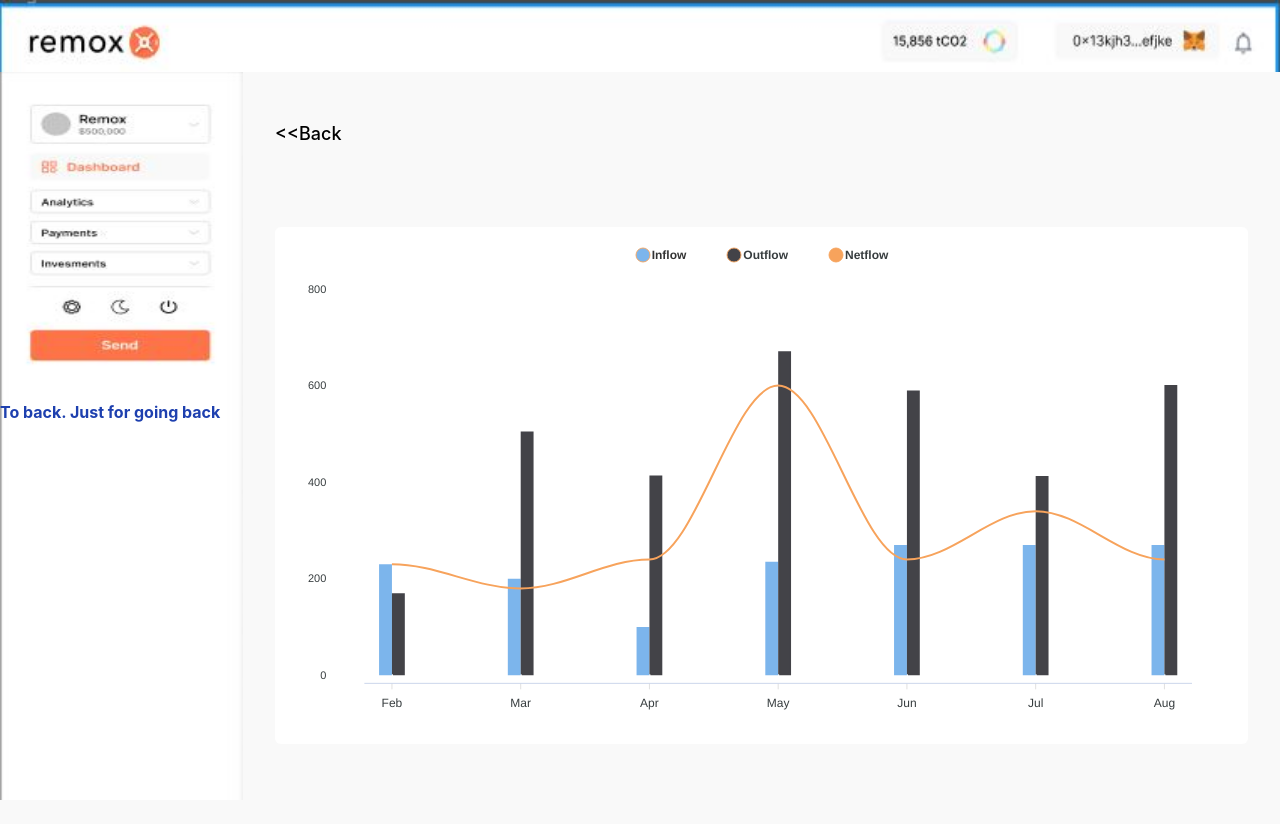
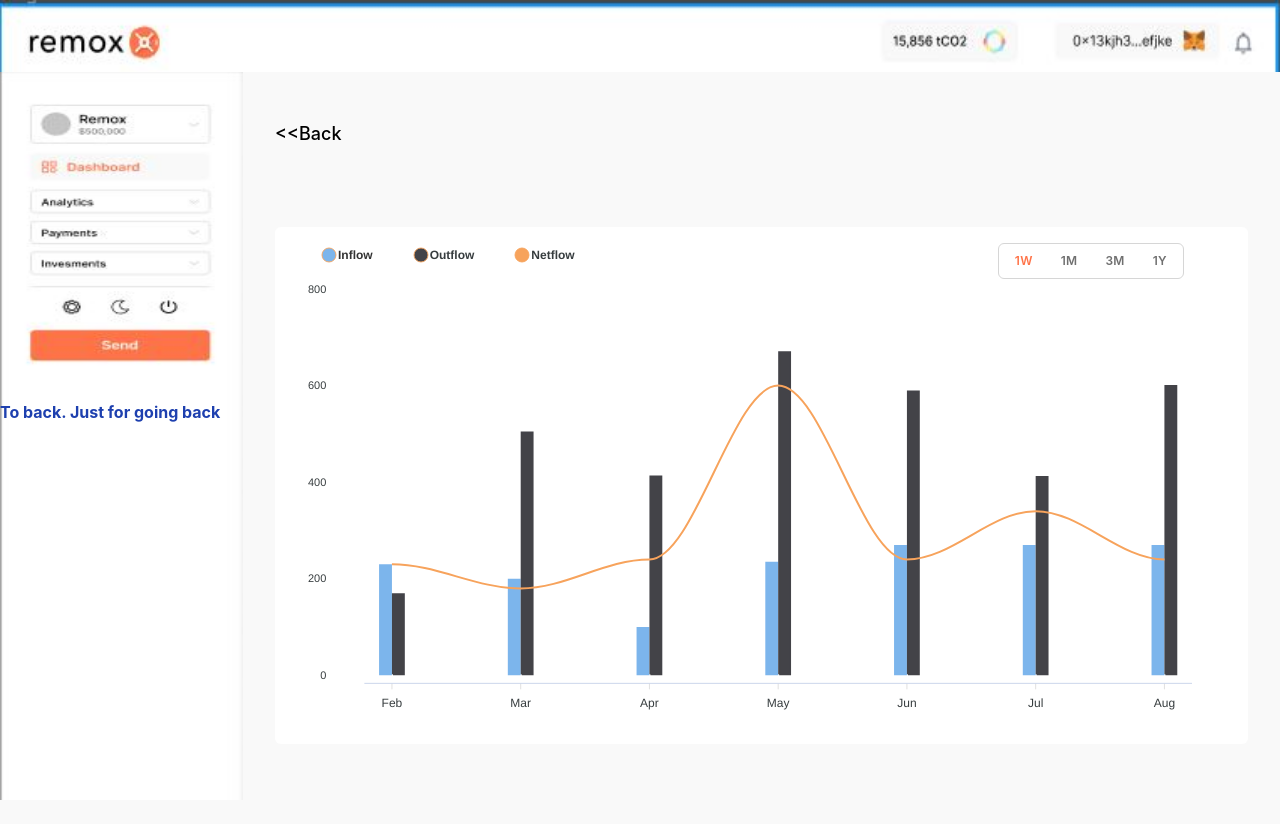
Before and after one commit to sardarliyusif/Insight, a Next.js app: page /dashboard/insight/tokenflowchart in a window 1280 px wide. Built offline with nearby package versions, Linux system fonts and the light colour scheme.

Commit message:
feat: updated second page

```diff
--- a/components/charts/BudgetChart.js
+++ b/components/charts/BudgetChart.js
@@ -1,7 +1,7 @@
 import dynamic from "next/dynamic";
 const Chart = dynamic(() => import("react-apexcharts"), { ssr: false });
 
-export default function BudgetChart({ leftBar, height }) {
+export default function BudgetChart({ leftBar, height , align='center' }) {
   const options = {
     chart: {
       type: "line",
@@ -15,6 +15,7 @@ export default function BudgetChart({ leftBar, height }) {
     legend: {
       position: "top",
       fontWeight: 700,
+      horizontalAlign: `${align}`,
       labels: {
         colors: ["#333333"],
       },
--- a/components/charts/TokenFlowChart.js
+++ b/components/charts/TokenFlowChart.js
@@ -1,7 +1,7 @@
 import dynamic from "next/dynamic";
 const Chart = dynamic(() => import("react-apexcharts"), { ssr: false });
 
-export default function TokenFlow({ leftBar , height }) {
+export default function TokenFlow({ leftBar , height , align ='center' }) {
   const options = {
     chart: {
       type: "line",
@@ -17,6 +17,7 @@ export default function TokenFlow({ leftBar , height }) {
     legend: {
       position: "top",
       fontWeight: 700,
+      horizontalAlign: `${align}`,
       labels: {
         colors: ["#333333"],
       },
--- a/components/shared/Dropdown/index.js
+++ b/components/shared/Dropdown/index.js
@@ -13,6 +13,7 @@ export default function TotalDropdown({ dropdownFor = 'ALL_NETWORKS' }) {
       type: "TOKEN_PRICES",
       name: "Token Prices",
       color: "black",
+      backgroundColor: 'white',
       options: [
         "Current price",
         "Transaction time price",
@@ -29,24 +30,28 @@ export default function TotalDropdown({ dropdownFor = 'ALL_NETWORKS' }) {
       type: "ALL_NETWORKS",
       name: "All Networks",
       color: "black",
+      backgroundColor: 'white',
       options: ["Example 1", "Example 2", "Example 3"],
     },
     {
       type: "ALL_WALLETS",
       name: "All Wallets",
       color: "black",
+      backgroundColor: 'white',
       options: ["Example 1", "Example 2", "Example 3"],
     },
     {
       type: "LABELS",
       name: "Labels",
       color: "greylish",
+      backgroundColor: 'greylish',
       options: ["Blockchain", "Wallet", "Token", "Budget"],
     },
     {
       type: "TOKEN",
       name: "Token",
       color: "greylish",
+      backgroundColor: 'greylish',
       options: ["Blockchain", "Wallet"],
     },
   ];
@@ -58,7 +63,7 @@ export default function TotalDropdown({ dropdownFor = 'ALL_NETWORKS' }) {
     <Menu as="div" className="relative inline-block text-left ml-4">
       <div>
         <Menu.Button
-          className={`inline-flex w-full justify-center rounded-md border border-gray-300 bg-white xl:py-2 lg:py-1 xl:px-2 lg:px-1 xl:text-xs lg:text-xxs font-semibold text-${dropdownType.color} shadow-sm hover:bg-gray-50  `}
+          className={`inline-flex w-full justify-center rounded-md border leading-5 border-gray-300 bg-${dropdownType.backgroundColor} xl:py-2 lg:py-2 xl:px-2 lg:px-3 xl:text-xs lg:text-xxs font-semibold text-${dropdownType.color} shadow-sm hover:bg-gray-50  `}
         >
           {dropdownType.name}
           <ChevronDownIcon className="-mr-1 ml-2 h-5 w-5" aria-hidden="true" />
@@ -97,6 +102,7 @@ export default function TotalDropdown({ dropdownFor = 'ALL_NETWORKS' }) {
                       }
                     >
                       {option}
+
                     </p>
                   )}
                 </Menu.Item>
--- a/pages/dashboard/insight/budgetedchart.js
+++ b/pages/dashboard/insight/budgetedchart.js
@@ -1,22 +1,61 @@
-import Head from 'next/head'
-import Link from 'next/link'
-import React from 'react'
-import BudgetChart from '../../../components/charts/BudgetChart'
-import Layout from '../../../components/layout'
+import Head from "next/head";
+import Link from "next/link";
+import React, { useState } from "react";
+import BudgetChart from "../../../components/charts/BudgetChart";
+import Layout from "../../../components/layout";
 
 const Budgetedchart = () => {
+  const [chartDate, setChartDate] = useState("week");
   return (
     <Layout>
       <Head>
         <title>Budget chart page</title>
       </Head>
-      <Link href='/dashboard/insight' className='text-lg font-medium'>{'<<Back'}</Link>
-      <p className='mt-[5rem] mb-4 text-xl font-semibold'>Budgeted and Actual Spending</p>
-      <div className="bg-white p-4 mb-8 rounded-md w-full">
-          <BudgetChart leftBar={true} height={470}/>
+      <Link href="/dashboard/insight" className="text-lg font-medium">
+        {"<<Back"}
+      </Link>
+      <p className="mt-[5rem] mb-4 text-xl font-semibold">
+        Budgeted and Actual Spending
+      </p>
+      <div className="bg-white p-4 mb-8 rounded-md w-full relative">
+        <div className="flex xl:gap-7 lg:gap-4 max-w-max py-2 px-4 rounded-md  bg-white border border-[#d6d6d6] absolute right-16 z-10">
+          <span
+            className={`${
+              chartDate === "week" && "!text-primary text-opacity-100"
+            } text-opacity-100'} hover:!text-primary cursor-pointer text-greylish dark:text-greylish text-xs font-semibold tracking-wide`}
+            onClick={() => setChartDate("week")}
+          >
+            1W
+          </span>
+          <span
+            className={`${
+              chartDate === "month" && "!text-primary text-opacity-100"
+            }  hover:!text-primary cursor-pointer text-greylish dark:text-greylish  text-xs font-semibold tracking-wide`}
+            onClick={() => setChartDate("month")}
+          >
+            1M
+          </span>
+          <span
+            className={`${
+              chartDate === "quart" && "!text-primary text-opacity-100"
+            } text-greylish hover:!text-primary cursor-pointer dark:text-greylish text-xs font-semibold tracking-wide`}
+            onClick={() => setChartDate("quart")}
+          >
+            3M
+          </span>
+          <span
+            className={`${
+              chartDate === "year" && "!text-primary text-opacity-100"
+            }   text-opacity-100'} hover:!text-primary cursor-pointer text-greylish dark:text-greylish text-xs font-semibold tracking-wide`}
+            onClick={() => setChartDate("year")}
+          >
+            1Y
+          </span>
+        </div>
+        <BudgetChart leftBar={true} height={470} align='left'/>
       </div>
     </Layout>
-  )
-}
+  );
+};
 
-export default Budgetedchart
+export default Budgetedchart;
--- a/pages/dashboard/insight/index.js
+++ b/pages/dashboard/insight/index.js
@@ -22,7 +22,7 @@ const Insight = () => {
           Insights
         </div>
         <div className="flex lg:justify-between">
-          <div className="flex xl:gap-7 lg:gap-4 max-w-max py-2 px-4 rounded-md  bg-white border border-[#d6d6d6]">
+        <div className="flex xl:gap-7 lg:gap-4 max-w-max py-2 px-4 rounded-md  bg-white border border-[#d6d6d6]">
             <span
               className={`${
                 chartDate === "week" && "!text-primary text-opacity-100"
@@ -66,44 +66,38 @@ const Insight = () => {
 
       <TotalTokens />
 
-      <div className="yoxlama flex flex-wrap justify-between">
-        <Link href="/dashboard/insight/budgetedchart" className="1 w-[70%] bg-white p-4 mb-8 rounded-md">
+      <div className="flex flex-wrap justify-between ">
+        <Link
+          href="/dashboard/insight/budgetedchart"
+          className="1 w-[67%] xl:max-h-min bg-white p-4 mb-8 rounded-md relative mt-16"
+        >
+          <p className="absolute -top-12 text-sm text-greylish font-semibold">
+            Budgeted and Actual Spending
+          </p>
           <BudgetChart height={350} />
         </Link>
-        <div className="2 w-[27%] bg-white p-4 mb-8 rounded-md">
+        <div className="2 w-[30%] bg-white p-4 mb-8 rounded-md mt-16 relative">
           <DonutChart />
+          <div className="absolute -left-3 -top-12">
+            <TotalDropdown dropdownFor="LABELS" />
+          </div>
         </div>
-        <Link href="/dashboard/insight/tokenflowchart" className="3 w-[70%] bg-white p-4 mb-8 rounded-md">
+        <Link
+          href="/dashboard/insight/tokenflowchart"
+          className="3 w-[67%] bg-white p-4 mb-8 rounded-md relative mt-16"
+        >
+          <p className="absolute -top-12 text-sm text-greylish font-semibold">
+            Budgeted and Actual Spending
+          </p>
           <TokenFlow height={350} />
         </Link>
-        <div className="4 w-[27%] bg-white p-4 mb-8 rounded-md">
+        <div className="4 w-[30%] bg-white p-4 mb-8 rounded-md mt-16 relative">
           <DonutChart />
+          <div className="absolute -left-3 -top-12">
+            <TotalDropdown dropdownFor="TOKEN" />
+          </div>
         </div>
       </div>
-
-      {/* <div className="flex gap-12 justify-between">
-        <Link
-          href="/dashboard/insight/budgetedchart"
-          className="bg-white bg-salam p-4 mb-8 relative"
-        >
-          <BudgetChart height={350} />
-        </Link>
-        <div className="bg-white p-4 mb-8  rounded-md">
-          <DonutChart />
-        </div>
-      </div>
-      <div className="flex gap-12 justify-between">
-        <Link
-          href="/dashboard/insight/tokenflowchart"
-          className="bg-white p-4 mb-8 rounded-md "
-        >
-          <TokenFlow height={350} />
-        </Link>
-        <div className="bg-white p-4 mb-8  rounded-md">
-          <DonutChart />
-        </div>
-
-      </div> */}
     </Layout>
   );
 };
--- a/pages/dashboard/insight/tokenflowchart.js
+++ b/pages/dashboard/insight/tokenflowchart.js
@@ -1,22 +1,58 @@
-import Head from 'next/head'
-import Link from 'next/link'
-import React from 'react'
-import TokenFlow from '../../../components/charts/TokenFlowChart'
-import Layout from '../../../components/layout'
-
+import Head from "next/head";
+import Link from "next/link";
+import React, { useState } from "react";
+import TokenFlow from "../../../components/charts/TokenFlowChart";
+import Layout from "../../../components/layout";
 
 const Tokenflowchart = () => {
+  const [chartDate, setChartDate] = useState("week");
   return (
     <Layout>
       <Head>
         <title>Token Flow chart page</title>
       </Head>
-      <Link href='/dashboard/insight' className='text-lg font-medium'>{'<<Back'}</Link>
-      <div className="bg-white p-4 mb-8 rounded-md mt-[5rem] w-full">
-          <TokenFlow leftBar={true} height={470}/>
+      <Link href="/dashboard/insight" className="text-lg font-medium">
+        {"<<Back"}
+      </Link>
+      <div className="bg-white p-4 mb-8 rounded-md mt-[5rem] w-full relative">
+        <div className="flex xl:gap-7 lg:gap-4 max-w-max py-2 px-4 rounded-md  bg-white border border-[#d6d6d6] absolute right-16 z-10">
+          <span
+            className={`${
+              chartDate === "week" && "!text-primary text-opacity-100"
+            } text-opacity-100'} hover:!text-primary cursor-pointer text-greylish dark:text-greylish text-xs font-semibold tracking-wide`}
+            onClick={() => setChartDate("week")}
+          >
+            1W
+          </span>
+          <span
+            className={`${
+              chartDate === "month" && "!text-primary text-opacity-100"
+            }  hover:!text-primary cursor-pointer text-greylish dark:text-greylish  text-xs font-semibold tracking-wide`}
+            onClick={() => setChartDate("month")}
+          >
+            1M
+          </span>
+          <span
+            className={`${
+              chartDate === "quart" && "!text-primary text-opacity-100"
+            } text-greylish hover:!text-primary cursor-pointer dark:text-greylish text-xs font-semibold tracking-wide`}
+            onClick={() => setChartDate("quart")}
+          >
+            3M
+          </span>
+          <span
+            className={`${
+              chartDate === "year" && "!text-primary text-opacity-100"
+            }   text-opacity-100'} hover:!text-primary cursor-pointer text-greylish dark:text-greylish text-xs font-semibold tracking-wide`}
+            onClick={() => setChartDate("year")}
+          >
+            1Y
+          </span>
+        </div>
+        <TokenFlow leftBar={true} height={470} align="left" />
       </div>
     </Layout>
-  )
-}
+  );
+};
 
-export default Tokenflowchart
+export default Tokenflowchart;
```
Also changed, not shown: redux/features/Insight/insightSlice.js (renamed from redux/features/counter/counterSlice.js, +2 -6 lines).
